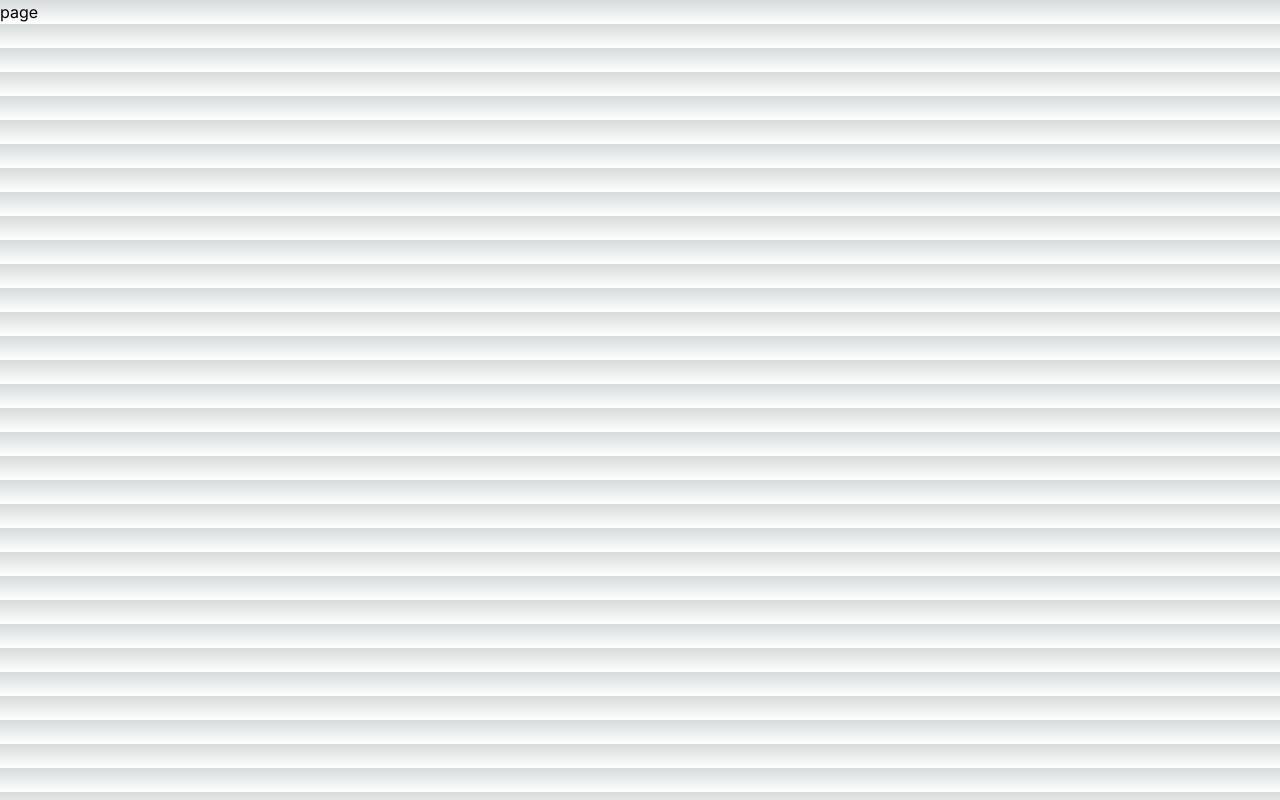
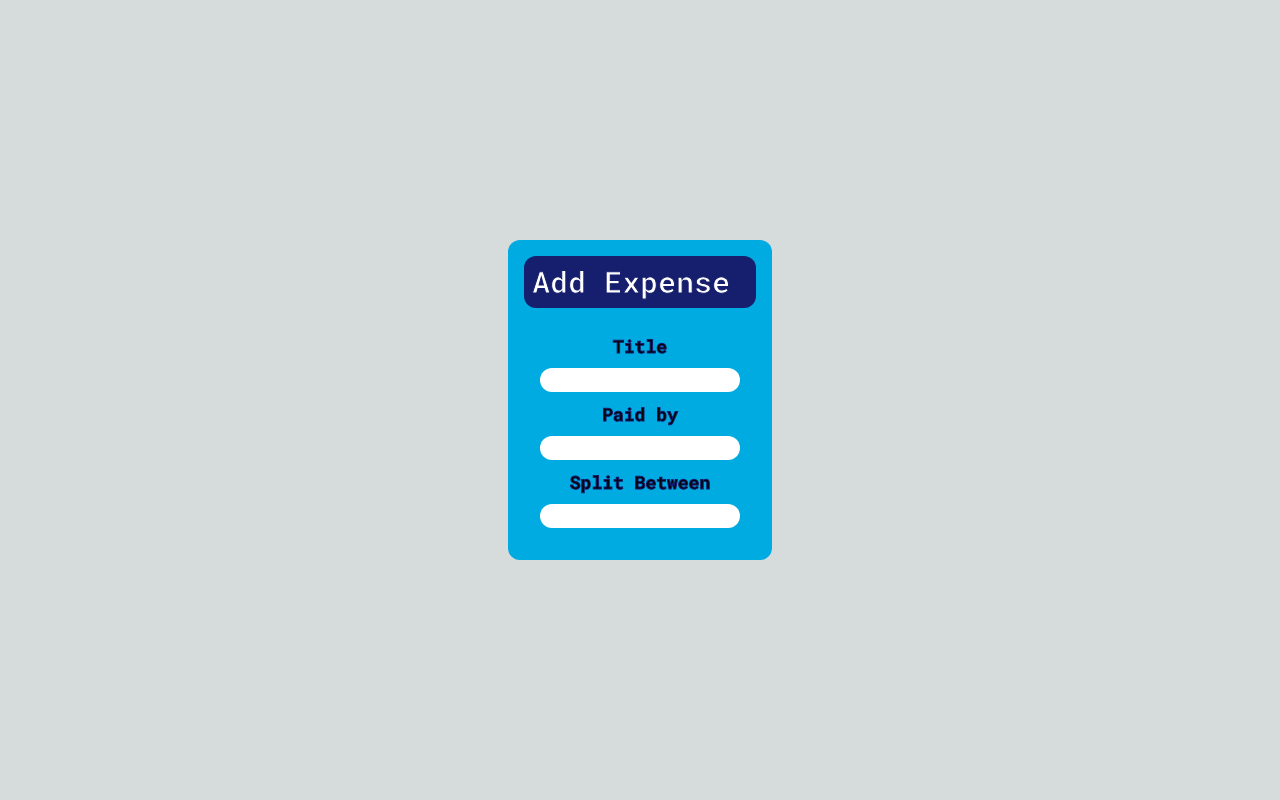
Before and after one commit to AmanDubeyy/EasyExpense, a Next.js app: page /activity in a window 1280 px wide. Built offline with nearby package versions, Linux system fonts and the light colour scheme.

Commit message:
add expense

```diff
--- /dev/null
+++ b/src/app/Add.jsx
@@ -0,0 +1,54 @@
+"use client";
+
+import React, { useState } from "react";
+
+const Modal = () => {
+  const [showModal, setShowModal] = useState(true);
+  const [paidBy, setPaidBy] = useState("");
+  const [splitBetween, setSplitBetween] = useState("");
+
+  const members = ["Person 1", "Person 2", "Person 3"];
+
+  const handlePaidByChange = (event) => {
+    setPaidBy(event.target.value);
+  };
+
+  const handleSplitBetweenChange = (event) => {
+    setSplitBetween(event.target.value);
+  };
+
+ //#00ABE1 #161F6D
+
+  return (
+    <>
+      {showModal ? (
+        <div className="fixed inset-0 z-50 flex items-center justify-center overflow-x-hidden overflow-y-auto outline-blue focus:outline-none">
+          <div className="flex flex-col items-center rounded-xl p-4 bg-my-light-blue">
+            <div className="relative flex flex-col w-full outline-none focus:outline-none">
+              <div className="flex flex-row items-center justify-between p-2 border-solid rounded-xl bg-my-blue">
+                <h3 className="text-3xl font-mono font-extrabold text-my-blue text-white font-outline-2">
+                  Add Expense
+                </h3>
+                {/* <button
+                  className="text-white font-extrabold text-3xl close-button border-2 border-white rounded-full"
+                  onClick={() => setShowModal(false)}
+                >x
+                </button> */}
+              </div>
+              <form className="m-4 flex flex-col items-center">
+                <label className="p-2 font-mono text-lg font-bold font-outline-2">Title</label>
+                <input type="text" className="rounded-xl focus:outline-my-blue"></input>
+                <label className="p-2 font-mono text-lg font-bold font-outline-2 focus:outline-my-blue">Paid by</label>
+                <input type="text" className="rounded-xl"></input>
+                <label className="p-2 font-mono text-lg font-bold font-outline-2 focus:outline-my-blue">Split Between</label>
+                <input type="text" className="rounded-xl"></input>
+              </form>
+            </div>
+          </div>
+        </div>
+      ) : null}
+    </>
+  );
+};
+
+export default Modal;
--- a/src/app/activity/page.jsx
+++ b/src/app/activity/page.jsx
@@ -1,8 +1,11 @@
 import React from 'react'
+import Modal from '../Add'
 
 function page() {
   return (
-    <div>page</div>
+    <div>
+      <Modal></Modal>
+    </div>
   )
 }
 
--- a/src/app/globals.css
+++ b/src/app/globals.css
@@ -31,3 +31,12 @@ body {
     text-wrap: balance;
   }
 }
+
+@layer base {
+  .font-outline-2 {
+    -webkit-text-stroke: 1px #161F6D;
+  }
+  .font-outline-4 {
+    -webkit-text-stroke: 4px #161F6D;
+  }
+}
--- a/src/app/layout.js
+++ b/src/app/layout.js
@@ -1,17 +1,22 @@
-import { Inter } from "next/font/google";
-import "./globals.css";
+import { Inter, Roboto_Mono } from 'next/font/google'
+import './globals.css';
 
-const inter = Inter({ subsets: ["latin"] });
+const inter = Inter({
+  subsets: ['latin'],
+  display: 'swap',
+  variable: '--font-inter',
+})
 
-export const metadata = {
-  title: "Create Next App",
-  description: "Generated by create next app",
-};
+const roboto_mono = Roboto_Mono({
+  subsets: ['latin'],
+  display: 'swap',
+  variable: '--font-roboto-mono',
+})
 
 export default function RootLayout({ children }) {
   return (
-    <html lang="en">
-      <body className={inter.className}>{children}</body>
+    <html lang="en" className={`${inter.variable} ${roboto_mono.variable}`}>
+      <body>{children}</body>
     </html>
-  );
+  )
 }
--- a/src/app/recents/page.jsx
+++ b/src/app/recents/page.jsx
@@ -15,7 +15,7 @@ function page() {
 
   return (
     <div className="flex flex-col">
-      <div className="font-sans font-extrabold text-4xl text-center sticky top-0 z-5 bg-black p-12">
+      <div className="font-sans font-extrabold text-4xl text-center sticky top-0 z-5 bg-black p-12 text-white">
         Recent Activity
       </div>
       <div className="">
--- a/tailwind.config.js
+++ b/tailwind.config.js
@@ -12,6 +12,14 @@ module.exports = {
         "gradient-conic":
           "conic-gradient(from 180deg at 50% 50%, var(--tw-gradient-stops))",
       },
+      colors : {
+        "my-blue" : '#161F6D',
+        "my-light-blue" : '#00ABE1'
+      },
+      fontFamily: {
+        sans: ["var(--font-opensans)"],
+        mono: ["var(--font-roboto-mono)"],
+      }
     },
   },
   plugins: [],
```
